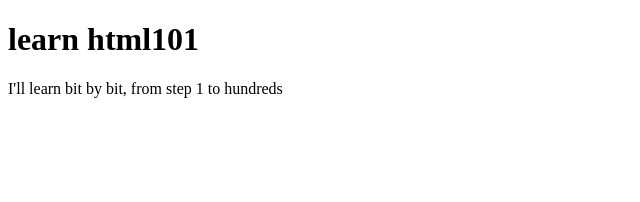
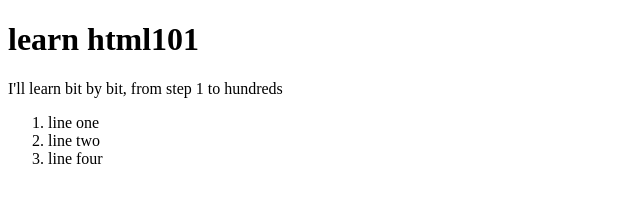
Before and after one commit to PuiPui257/html101, a plain HTML site: page index.html in a window 1280 px wide. Shown: the whole page, without its empty margins (0-640 px from the left). Drawn offline with Linux system fonts and the light colour scheme.

Commit message:
เรียนเรื่อง <ol>,<li>

```diff
--- a/index.html
+++ b/index.html
@@ -7,6 +7,11 @@
 	<body>
 		<h1>learn html101</h1>
 		<p>I'll learn bit by bit, from step 1 to hundreds</p>
+		<ol>
+			<li>line one</li>
+			<li>line two</li>
+			<li>line four</li>
+		</ol>
 	</body>
 
 </html>
```
